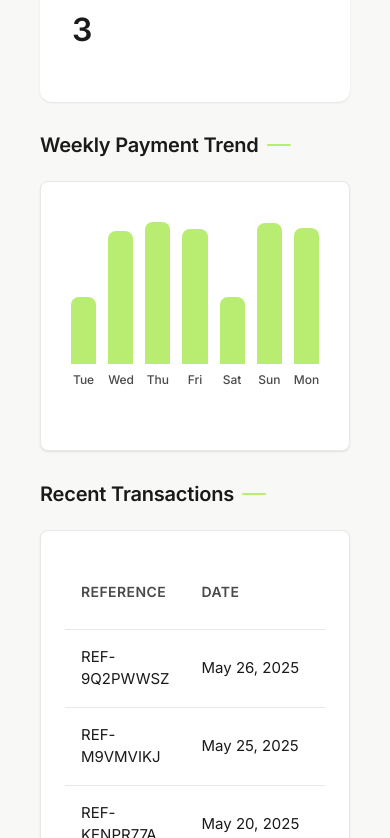
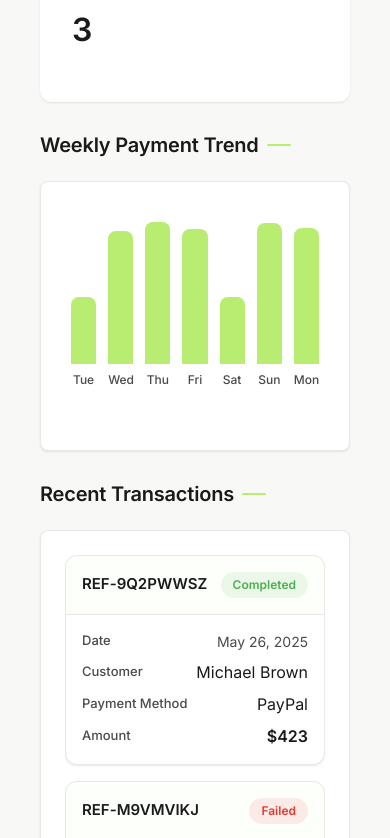
Before and after one commit to hassan-hamedd/metricalo-frontend, a React (Vite) app: page /dashboard in a window 390 px wide. Shown: the part 1162-2000 px from the top of the page. Built offline with nearby package versions, Linux system fonts and the light colour scheme; sample sign-in values are in the browser's storage.

Commit message:
Responsiveness: use cards instead of a table for transactions on mobile

```diff
--- a/src/components/layout/AppLayout/AppLayout.module.scss
+++ b/src/components/layout/AppLayout/AppLayout.module.scss
@@ -159,6 +159,9 @@
   list-style: none;
   padding: 0;
   margin: 0;
+  @include breakpoint-down(sm) {
+    margin: 25px;
+  }
 }
 
 .navItem {
--- a/src/features/dashboard/components/TransactionList/TransactionList.module.scss
+++ b/src/features/dashboard/components/TransactionList/TransactionList.module.scss
@@ -148,3 +148,79 @@
     }
   }
 }
+
+.mobileCards {
+  display: flex;
+  flex-direction: column;
+  gap: $spacing-md;
+  width: 100%;
+}
+
+.card {
+  background-color: $color-bg;
+  border-radius: $radius-lg;
+  border: 1px solid $color-border;
+  box-shadow: $shadow-sm;
+  overflow: hidden;
+  transition: transform 0.2s ease, box-shadow 0.2s ease;
+
+  &:hover {
+    transform: translateY(-2px);
+    box-shadow: $shadow-md;
+  }
+}
+
+.cardHeader {
+  display: flex;
+  justify-content: space-between;
+  align-items: center;
+  padding: $spacing-md;
+  background-color: rgba($color-accent, 0.03);
+  border-bottom: 1px solid $color-border;
+}
+
+.reference {
+  font-weight: $font-weight-semibold;
+  font-size: 0.9375rem;
+  color: $color-text-primary;
+}
+
+.cardBody {
+  padding: $spacing-md;
+  display: flex;
+  flex-direction: column;
+  gap: $spacing-sm;
+}
+
+.cardRow {
+  display: flex;
+  justify-content: space-between;
+  align-items: center;
+
+  .label {
+    font-size: 0.8125rem;
+    color: $color-text-secondary;
+    font-weight: $font-weight-medium;
+  }
+}
+
+// Media query for pagination on mobile
+@media (max-width: 768px) {
+  .pagination {
+    .navButton {
+      min-width: 60px;
+
+      span {
+        font-size: 0.75rem;
+      }
+    }
+
+    button:not(.navButton) {
+      display: none;
+
+      &.active {
+        display: inline-flex;
+      }
+    }
+  }
+}
--- a/src/features/dashboard/components/TransactionList/TransactionList.tsx
+++ b/src/features/dashboard/components/TransactionList/TransactionList.tsx
@@ -2,6 +2,7 @@ import type { Transaction } from "../../../../types/dashboard";
 import { formatDate, formatCurrency } from "../../../../utils/formatters";
 import styles from "./TransactionList.module.scss";
 import { FiChevronLeft, FiChevronRight } from "react-icons/fi";
+import { useEffect, useState } from "react";
 
 export interface TransactionListProps {
   transactions: Transaction[];
@@ -21,6 +22,23 @@ export const TransactionList = ({
   pagination,
   onPageChange,
 }: TransactionListProps) => {
+  const [isMobile, setIsMobile] = useState(false);
+
+  useEffect(() => {
+    const checkIfMobile = () => {
+      setIsMobile(window.innerWidth < 768);
+    };
+
+    // Initial check
+    checkIfMobile();
+
+    // Add event listener for window resize
+    window.addEventListener("resize", checkIfMobile);
+
+    // Cleanup
+    return () => window.removeEventListener("resize", checkIfMobile);
+  }, []);
+
   const renderPagination = () => {
     if (!pagination || pagination.totalPages <= 1) return null;
 
@@ -86,6 +104,40 @@ export const TransactionList = ({
   return (
     <>
       <div className={styles.container}>
+        {isMobile ? (
+          <div className={styles.mobileCards}>
+            {transactions.map((transaction) => (
+              <div className={styles.card} key={transaction.id}>
+                <div className={styles.cardHeader}>
+                  <span className={styles.reference}>{transaction.reference}</span>
+                  <span
+                    className={`${styles.status} ${styles[transaction.status]}`}
+                  >
+                    {transaction.status}
+                  </span>
+                </div>
+                <div className={styles.cardBody}>
+                  <div className={styles.cardRow}>
+                    <span className={styles.label}>Date</span>
+                    <span className={styles.date}>{formatDate(transaction.date)}</span>
+                  </div>
+                  <div className={styles.cardRow}>
+                    <span className={styles.label}>Customer</span>
+                    <span>{transaction.customerName}</span>
+                  </div>
+                  <div className={styles.cardRow}>
+                    <span className={styles.label}>Payment Method</span>
+                    <span>{transaction.paymentMethod}</span>
+                  </div>
+                  <div className={styles.cardRow}>
+                    <span className={styles.label}>Amount</span>
+                    <span className={styles.amount}>{formatCurrency(transaction.amount)}</span>
+                  </div>
+                </div>
+              </div>
+            ))}
+          </div>
+        ) : (
           <table className={styles.table}>
             <thead>
               <tr>
@@ -118,6 +170,7 @@ export const TransactionList = ({
               ))}
             </tbody>
           </table>
+        )}
       </div>
       {renderPagination()}
     </>
```
Lines whose indentation alone changed are shown as unchanged.
